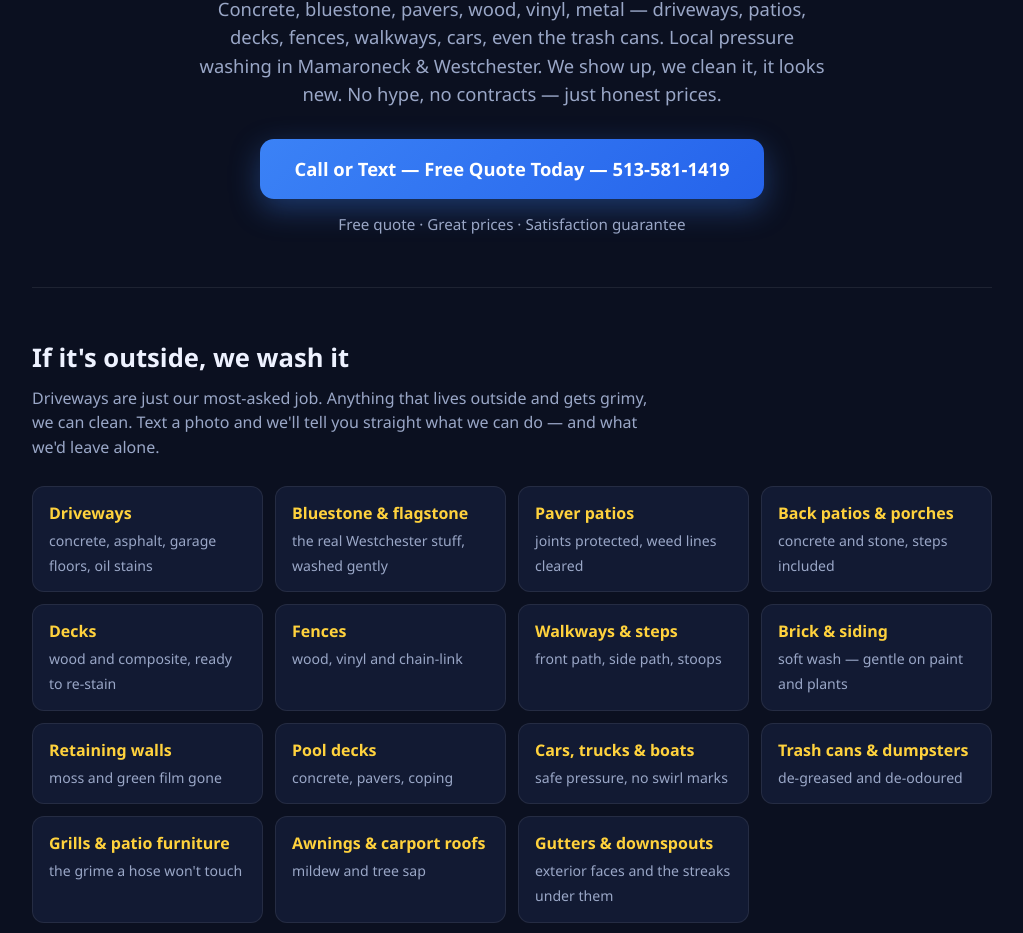
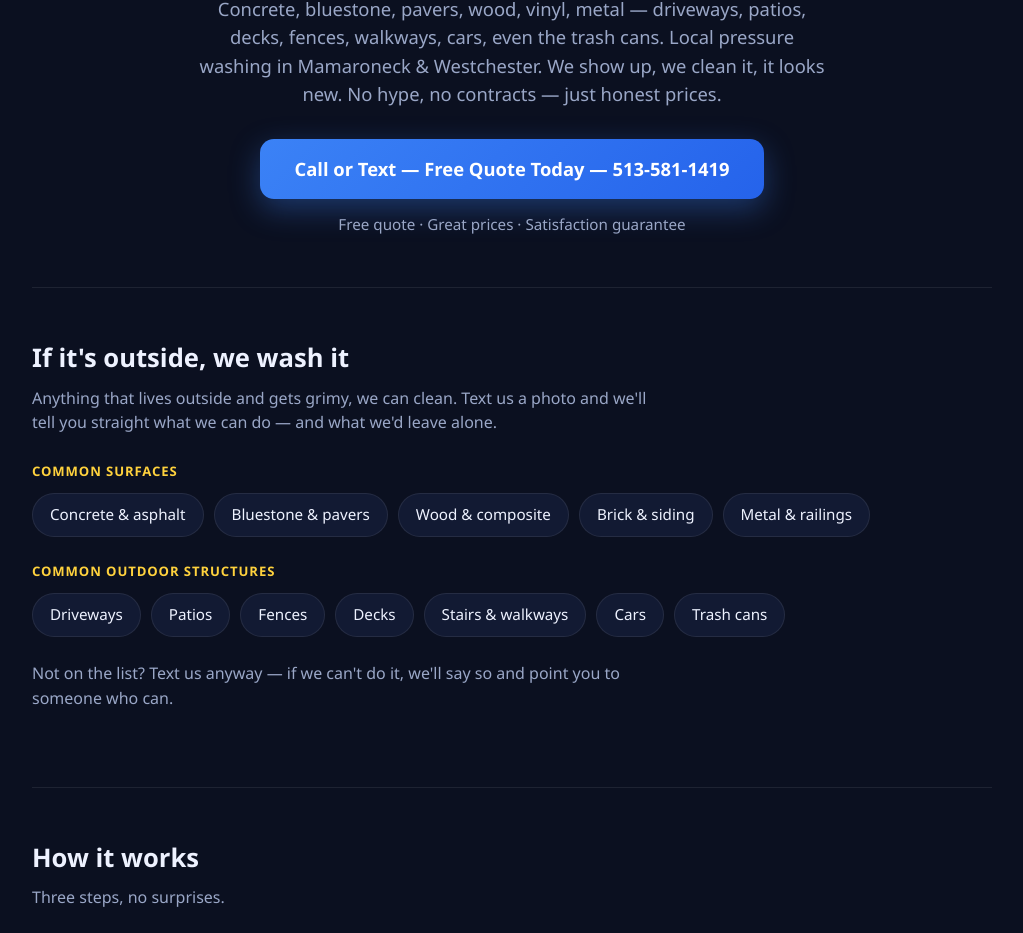
Before and after one commit to Beefalo1234/water-boys, a plain HTML site: page index.html in a window 1280 px wide. Shown: the part 288-1221 px from the top of the page, without its empty margins (128-1151 px from the left). Drawn offline with Linux system fonts and the light colour scheme.

Commit message:
Shorten wash list to 2 chip groups; reorder sections (results up, pay to bottom); fix payment-method and driveway-frequency copy on index+pay

```diff
--- a/index.html
+++ b/index.html
@@ -52,10 +52,9 @@
   @media(max-width:640px){.ba-grid{grid-template-columns:1fr}}
   .ba .cap{padding:12px 16px;font-size:.9rem;color:var(--muted)}
   .ba .cap b{color:var(--ink)}
-  .surfaces{list-style:none;display:grid;grid-template-columns:repeat(auto-fit,minmax(205px,1fr));gap:12px}
-  .surfaces li{background:var(--card);border:1px solid var(--line);border-radius:12px;padding:14px 16px}
-  .surfaces li b{display:block;color:var(--gold);font-size:1rem;margin-bottom:2px}
-  .surfaces li span{color:var(--muted);font-size:.88rem}
+  h3.grp{font-size:.82rem;letter-spacing:.9px;text-transform:uppercase;color:var(--gold);margin:0 0 12px}
+  .chips{list-style:none;display:flex;flex-wrap:wrap;gap:10px;margin-bottom:24px}
+  .chips li{background:var(--card);border:1px solid var(--line);border-radius:999px;padding:9px 17px;font-size:.95rem}
   ul.why{list-style:none;display:grid;grid-template-columns:repeat(auto-fit,minmax(240px,1fr));gap:14px}
   ul.why li{background:var(--card);border:1px solid var(--line);border-radius:12px;padding:16px 18px;display:flex;gap:12px;align-items:flex-start}
   ul.why svg{width:22px;height:22px;flex-shrink:0;margin-top:2px}
@@ -87,9 +86,9 @@
     <nav>
       <a href="#wash">What we wash</a>
       <a href="#how">How it works</a>
-      <a href="#pay">Pay</a>
       <a href="#results">Results</a>
       <a href="#faq">FAQ</a>
+      <a href="#pay">Pay</a>
       <a href="#quote">Free Quote</a>
     </nav>
   </header>
@@ -103,35 +102,26 @@
 
   <section id="wash">
     <h2>If it's outside, we wash it</h2>
-    <p class="lead">Driveways are just our most-asked job. Anything that lives outside and gets grimy, we can clean. Text a photo and we'll tell you straight what we can do — and what we'd leave alone.</p>
-    <ul class="surfaces">
-      <li><b>Driveways</b><span>concrete, asphalt, garage floors, oil stains</span></li>
-      <li><b>Bluestone &amp; flagstone</b><span>the real Westchester stuff, washed gently</span></li>
-      <li><b>Paver patios</b><span>joints protected, weed lines cleared</span></li>
-      <li><b>Back patios &amp; porches</b><span>concrete and stone, steps included</span></li>
-      <li><b>Decks</b><span>wood and composite, ready to re-stain</span></li>
-      <li><b>Fences</b><span>wood, vinyl and chain-link</span></li>
-      <li><b>Walkways &amp; steps</b><span>front path, side path, stoops</span></li>
-      <li><b>Brick &amp; siding</b><span>soft wash — gentle on paint and plants</span></li>
-      <li><b>Retaining walls</b><span>moss and green film gone</span></li>
-      <li><b>Pool decks</b><span>concrete, pavers, coping</span></li>
-      <li><b>Cars, trucks &amp; boats</b><span>safe pressure, no swirl marks</span></li>
-      <li><b>Trash cans &amp; dumpsters</b><span>de-greased and de-odoured</span></li>
-      <li><b>Grills &amp; patio furniture</b><span>the grime a hose won't touch</span></li>
-      <li><b>Awnings &amp; carport roofs</b><span>mildew and tree sap</span></li>
-      <li><b>Gutters &amp; downspouts</b><span>exterior faces and the streaks under them</span></li>
+    <p class="lead">Anything that lives outside and gets grimy, we can clean. Text us a photo and we'll tell you straight what we can do — and what we'd leave alone.</p>
+    <h3 class="grp">Common surfaces</h3>
+    <ul class="chips">
+      <li>Concrete &amp; asphalt</li>
+      <li>Bluestone &amp; pavers</li>
+      <li>Wood &amp; composite</li>
+      <li>Brick &amp; siding</li>
+      <li>Metal &amp; railings</li>
+    </ul>
+    <h3 class="grp">Common outdoor structures</h3>
+    <ul class="chips">
+      <li>Driveways</li>
+      <li>Patios</li>
+      <li>Fences</li>
+      <li>Decks</li>
+      <li>Stairs &amp; walkways</li>
+      <li>Cars</li>
+      <li>Trash cans</li>
     </ul>
     <p class="lead" style="margin-top:18px">Not on the list? Text us anyway — if we can't do it, we'll say so and point you to someone who can.</p>
-  </section>
-
-  <section id="pay">
-    <h2>Already had your wash? Pay here.</h2>
-    <p class="lead">We don't take card details on this page — nothing to type in, nothing to get wrong. Call or text us and we'll send back a secure checkout link for your exact amount, made out to your job.</p>
-    <div style="text-align:center;padding:10px 0 6px">
-      <a class="cta gold" href="tel:5135811419">📱 Call or Text 513-581-1419 for a Secure Pay Link</a>
-      <div class="sub">Link comes by text · card or bank · receipt straight away</div>
-    </div>
-    <p class="lead" style="margin-top:18px">Haven't had your wash yet? Every job starts with a free quote — text us your address and a photo, we'll reply today.</p>
   </section>
 
   <section id="how">
@@ -184,11 +174,21 @@
   <section id="faq">
     <h2>Quick answers</h2>
     <p class="lead">The questions we get before most first jobs.</p>
-    <details class="faq"><summary>Do I need to be home?</summary><p>No. Tell us where the hose bib is (or leave a gate code) and we'll handle the whole job and text you after photos. You pay when you're happy — cash, card, or the payment link we text you.</p></details>
+    <details class="faq"><summary>Do I need to be home?</summary><p>No. Tell us where the hose bib is (or leave a gate code) and we'll handle the whole job and text you after photos. You pay when you're happy — we text you a secure payment link that takes card, Apple Pay and most digital wallets.</p></details>
     <details class="faq"><summary>How long does it take?</summary><p>Most driveways take 1–3 hours. You get a time window when you book, and we text you when we're on the way.</p></details>
     <details class="faq"><summary>Will it damage my driveway?</summary><p>No — we use the right pressure for the surface. Concrete gets a heavier wash; brick, wood, and older surfaces get a gentler one. That's why we ask for a photo first.</p></details>
     <details class="faq"><summary>Can you get oil or rust stains out?</summary><p>Often, yes — we treat stains with the right cleaner before washing. Some old rust stains stay faint, and if one won't come out we'll tell you straight before we start.</p></details>
-    <details class="faq"><summary>Do you only do driveways?</summary><p>No — driveways are just what we get asked for most. Patios, decks, fences, walkways, brick, siding, pool decks, cars, boats and trash cans are all normal jobs for us. If it's outside and it's grimy, text a photo and we'll tell you straight whether we can clean it.</p></details>
+    <details class="faq"><summary>Do you only do driveways?</summary><p>No. We clean whatever's outside and grimy — patios, decks, fences, walkways, brick, siding, pool decks, cars, boats and trash cans included. If it's outside and it's grimy, text a photo and we'll tell you straight whether we can clean it.</p></details>
+  </section>
+
+  <section id="pay">
+    <h2>Already had your wash? Pay here.</h2>
+    <p class="lead">We don't take card details on this page — nothing to type in, nothing to get wrong. Call or text us and we'll send back a secure checkout link for your exact amount, made out to your job. Card, Apple Pay and most digital wallets all work through that link.</p>
+    <div style="text-align:center;padding:10px 0 6px">
+      <a class="cta gold" href="tel:5135811419">📱 Call or Text 513-581-1419 for a Secure Pay Link</a>
+      <div class="sub">Link comes by text · card, Apple Pay &amp; digital wallets · receipt straight away</div>
+    </div>
+    <p class="lead" style="margin-top:18px">Not had your wash yet? It all starts with a free quote below.</p>
   </section>
 
   <div class="final" id="quote">
```
Also changed, not shown: pay.html (+2 -2 lines).
